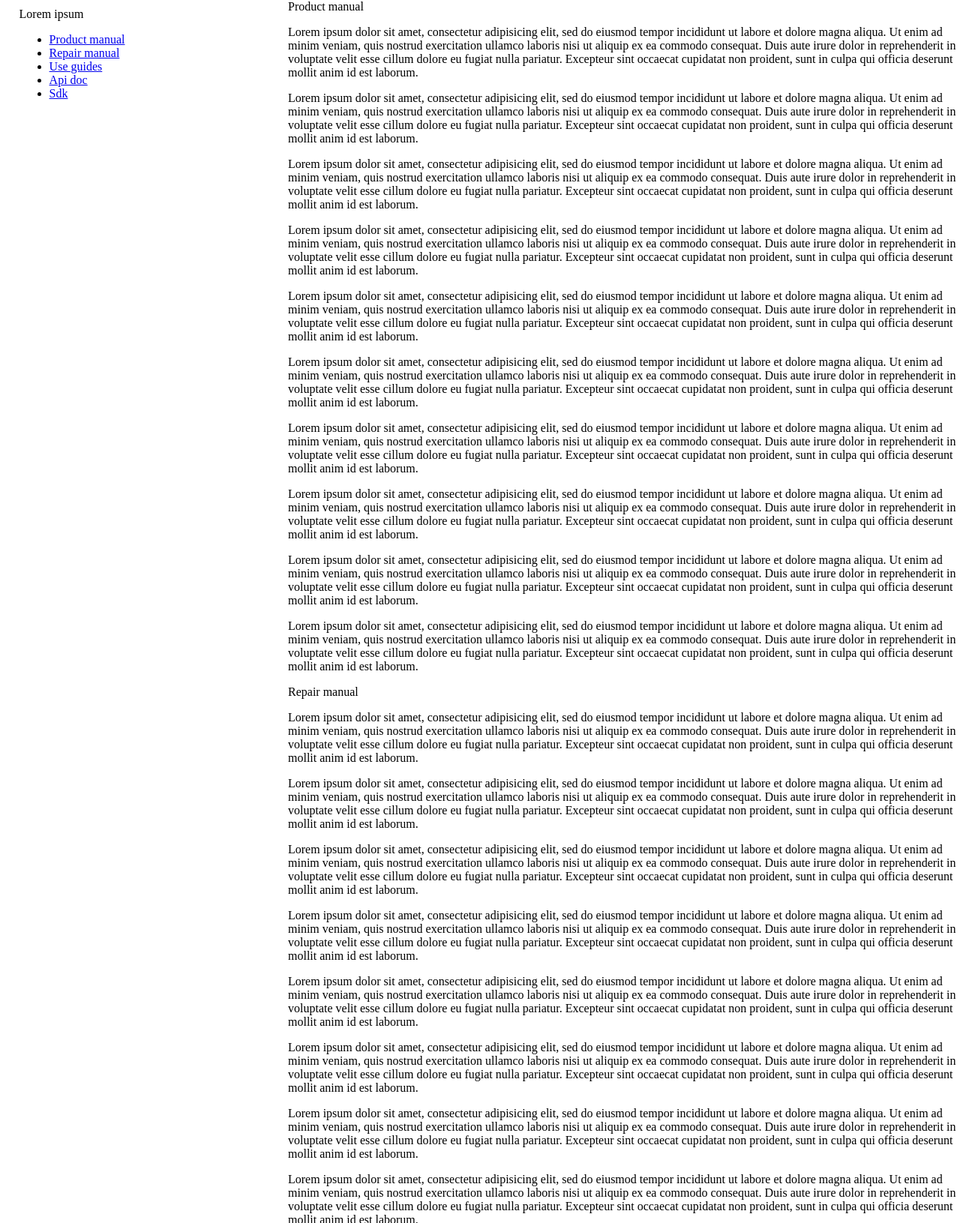
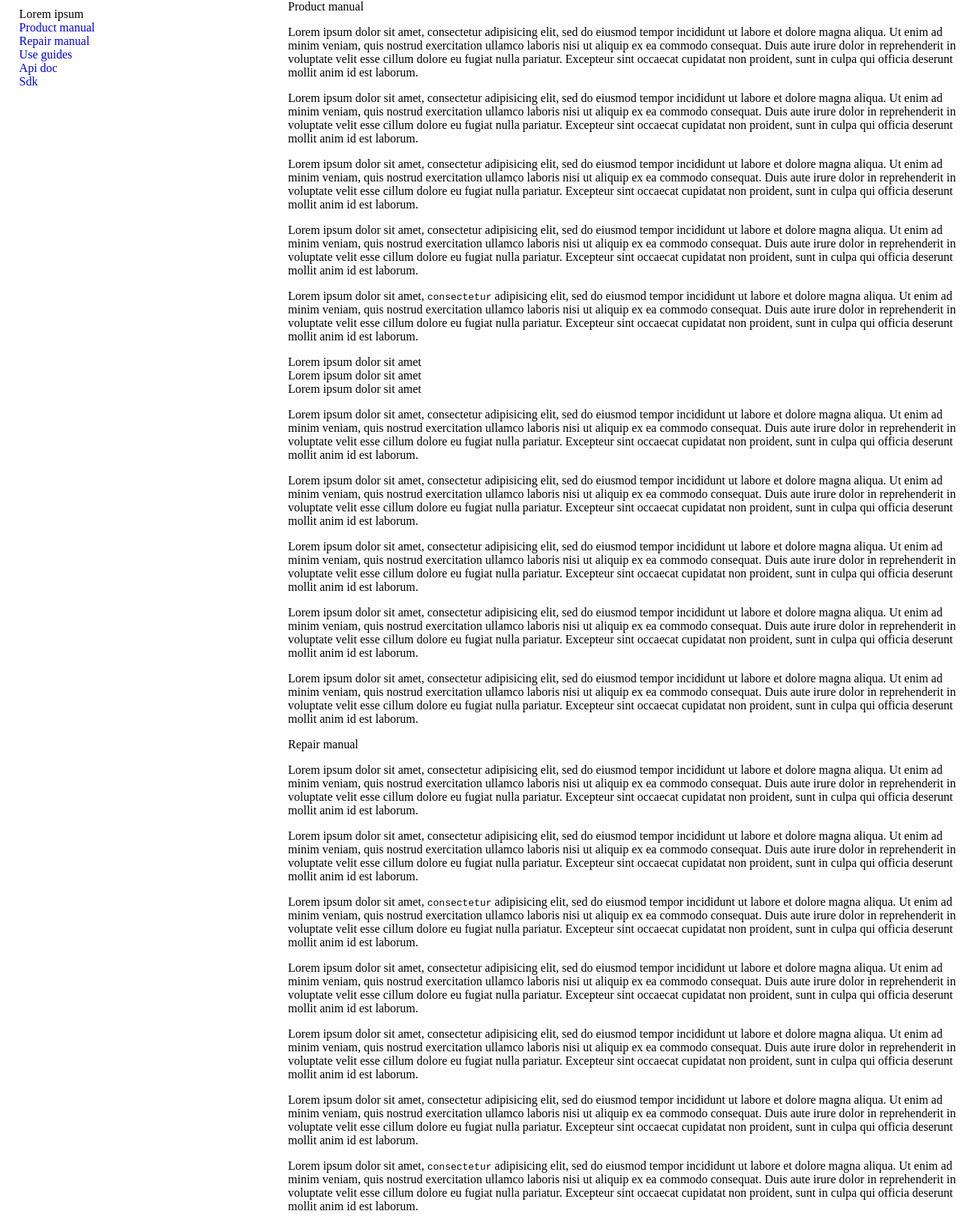
Before and after one commit to iammanny/Emmanuel-Baroka, a plain HTML site: page index.html in a window 1280 px wide. Shown: the top 1631 px of the page at 75% size. Drawn offline with Linux system fonts and the light colour scheme.

Commit message:
add code tag

```diff
--- a/css/style.css
+++ b/css/style.css
@@ -1,7 +1,19 @@
 body {
     margin: 0;
     padding: 0;
+}
 
+ul {
+  margin: 0;
+  padding: 0;
+}
+
+li {
+  list-style-type: none;
+}
+
+a {
+  text-decoration: none;
 }
 
 #navbar {
--- a/index.html
+++ b/index.html
@@ -26,7 +26,12 @@
          <p>Lorem ipsum dolor sit amet, consectetur adipisicing elit, sed do eiusmod tempor incididunt ut labore et dolore magna aliqua. Ut enim ad minim veniam, quis nostrud exercitation ullamco laboris nisi ut aliquip ex ea commodo consequat. Duis aute irure dolor in reprehenderit in voluptate velit esse cillum dolore eu fugiat nulla pariatur. Excepteur sint occaecat cupidatat non proident, sunt in culpa qui officia deserunt mollit anim id est laborum.</p>
          <p>Lorem ipsum dolor sit amet, consectetur adipisicing elit, sed do eiusmod tempor incididunt ut labore et dolore magna aliqua. Ut enim ad minim veniam, quis nostrud exercitation ullamco laboris nisi ut aliquip ex ea commodo consequat. Duis aute irure dolor in reprehenderit in voluptate velit esse cillum dolore eu fugiat nulla pariatur. Excepteur sint occaecat cupidatat non proident, sunt in culpa qui officia deserunt mollit anim id est laborum.</p>
          <p>Lorem ipsum dolor sit amet, consectetur adipisicing elit, sed do eiusmod tempor incididunt ut labore et dolore magna aliqua. Ut enim ad minim veniam, quis nostrud exercitation ullamco laboris nisi ut aliquip ex ea commodo consequat. Duis aute irure dolor in reprehenderit in voluptate velit esse cillum dolore eu fugiat nulla pariatur. Excepteur sint occaecat cupidatat non proident, sunt in culpa qui officia deserunt mollit anim id est laborum.</p>
-         <p>Lorem ipsum dolor sit amet, consectetur adipisicing elit, sed do eiusmod tempor incididunt ut labore et dolore magna aliqua. Ut enim ad minim veniam, quis nostrud exercitation ullamco laboris nisi ut aliquip ex ea commodo consequat. Duis aute irure dolor in reprehenderit in voluptate velit esse cillum dolore eu fugiat nulla pariatur. Excepteur sint occaecat cupidatat non proident, sunt in culpa qui officia deserunt mollit anim id est laborum.</p>
+         <p>Lorem ipsum dolor sit amet, <code>consectetur</code> adipisicing elit, sed do eiusmod tempor incididunt ut labore et dolore magna aliqua. Ut enim ad minim veniam, quis nostrud exercitation ullamco laboris nisi ut aliquip ex ea commodo consequat. Duis aute irure dolor in reprehenderit in voluptate velit esse cillum dolore eu fugiat nulla pariatur. Excepteur sint occaecat cupidatat non proident, sunt in culpa qui officia deserunt mollit anim id est laborum.</p>
+         <ul>
+           <li>Lorem ipsum dolor sit amet</li>
+           <li>Lorem ipsum dolor sit amet</li>
+           <li>Lorem ipsum dolor sit amet</li>
+         </ul>
          <p>Lorem ipsum dolor sit amet, consectetur adipisicing elit, sed do eiusmod tempor incididunt ut labore et dolore magna aliqua. Ut enim ad minim veniam, quis nostrud exercitation ullamco laboris nisi ut aliquip ex ea commodo consequat. Duis aute irure dolor in reprehenderit in voluptate velit esse cillum dolore eu fugiat nulla pariatur. Excepteur sint occaecat cupidatat non proident, sunt in culpa qui officia deserunt mollit anim id est laborum.</p>
          <p>Lorem ipsum dolor sit amet, consectetur adipisicing elit, sed do eiusmod tempor incididunt ut labore et dolore magna aliqua. Ut enim ad minim veniam, quis nostrud exercitation ullamco laboris nisi ut aliquip ex ea commodo consequat. Duis aute irure dolor in reprehenderit in voluptate velit esse cillum dolore eu fugiat nulla pariatur. Excepteur sint occaecat cupidatat non proident, sunt in culpa qui officia deserunt mollit anim id est laborum.</p>
          <p>Lorem ipsum dolor sit amet, consectetur adipisicing elit, sed do eiusmod tempor incididunt ut labore et dolore magna aliqua. Ut enim ad minim veniam, quis nostrud exercitation ullamco laboris nisi ut aliquip ex ea commodo consequat. Duis aute irure dolor in reprehenderit in voluptate velit esse cillum dolore eu fugiat nulla pariatur. Excepteur sint occaecat cupidatat non proident, sunt in culpa qui officia deserunt mollit anim id est laborum.</p>
@@ -39,11 +44,11 @@
        <article>
          <p>Lorem ipsum dolor sit amet, consectetur adipisicing elit, sed do eiusmod tempor incididunt ut labore et dolore magna aliqua. Ut enim ad minim veniam, quis nostrud exercitation ullamco laboris nisi ut aliquip ex ea commodo consequat. Duis aute irure dolor in reprehenderit in voluptate velit esse cillum dolore eu fugiat nulla pariatur. Excepteur sint occaecat cupidatat non proident, sunt in culpa qui officia deserunt mollit anim id est laborum.</p>
          <p>Lorem ipsum dolor sit amet, consectetur adipisicing elit, sed do eiusmod tempor incididunt ut labore et dolore magna aliqua. Ut enim ad minim veniam, quis nostrud exercitation ullamco laboris nisi ut aliquip ex ea commodo consequat. Duis aute irure dolor in reprehenderit in voluptate velit esse cillum dolore eu fugiat nulla pariatur. Excepteur sint occaecat cupidatat non proident, sunt in culpa qui officia deserunt mollit anim id est laborum.</p>
+         <p>Lorem ipsum dolor sit amet, <code>consectetur</code> adipisicing elit, sed do eiusmod tempor incididunt ut labore et dolore magna aliqua. Ut enim ad minim veniam, quis nostrud exercitation ullamco laboris nisi ut aliquip ex ea commodo consequat. Duis aute irure dolor in reprehenderit in voluptate velit esse cillum dolore eu fugiat nulla pariatur. Excepteur sint occaecat cupidatat non proident, sunt in culpa qui officia deserunt mollit anim id est laborum.</p>
          <p>Lorem ipsum dolor sit amet, consectetur adipisicing elit, sed do eiusmod tempor incididunt ut labore et dolore magna aliqua. Ut enim ad minim veniam, quis nostrud exercitation ullamco laboris nisi ut aliquip ex ea commodo consequat. Duis aute irure dolor in reprehenderit in voluptate velit esse cillum dolore eu fugiat nulla pariatur. Excepteur sint occaecat cupidatat non proident, sunt in culpa qui officia deserunt mollit anim id est laborum.</p>
          <p>Lorem ipsum dolor sit amet, consectetur adipisicing elit, sed do eiusmod tempor incididunt ut labore et dolore magna aliqua. Ut enim ad minim veniam, quis nostrud exercitation ullamco laboris nisi ut aliquip ex ea commodo consequat. Duis aute irure dolor in reprehenderit in voluptate velit esse cillum dolore eu fugiat nulla pariatur. Excepteur sint occaecat cupidatat non proident, sunt in culpa qui officia deserunt mollit anim id est laborum.</p>
          <p>Lorem ipsum dolor sit amet, consectetur adipisicing elit, sed do eiusmod tempor incididunt ut labore et dolore magna aliqua. Ut enim ad minim veniam, quis nostrud exercitation ullamco laboris nisi ut aliquip ex ea commodo consequat. Duis aute irure dolor in reprehenderit in voluptate velit esse cillum dolore eu fugiat nulla pariatur. Excepteur sint occaecat cupidatat non proident, sunt in culpa qui officia deserunt mollit anim id est laborum.</p>
-         <p>Lorem ipsum dolor sit amet, consectetur adipisicing elit, sed do eiusmod tempor incididunt ut labore et dolore magna aliqua. Ut enim ad minim veniam, quis nostrud exercitation ullamco laboris nisi ut aliquip ex ea commodo consequat. Duis aute irure dolor in reprehenderit in voluptate velit esse cillum dolore eu fugiat nulla pariatur. Excepteur sint occaecat cupidatat non proident, sunt in culpa qui officia deserunt mollit anim id est laborum.</p>
-         <p>Lorem ipsum dolor sit amet, consectetur adipisicing elit, sed do eiusmod tempor incididunt ut labore et dolore magna aliqua. Ut enim ad minim veniam, quis nostrud exercitation ullamco laboris nisi ut aliquip ex ea commodo consequat. Duis aute irure dolor in reprehenderit in voluptate velit esse cillum dolore eu fugiat nulla pariatur. Excepteur sint occaecat cupidatat non proident, sunt in culpa qui officia deserunt mollit anim id est laborum.</p>
+         <p>Lorem ipsum dolor sit amet, <code>consectetur</code> adipisicing elit, sed do eiusmod tempor incididunt ut labore et dolore magna aliqua. Ut enim ad minim veniam, quis nostrud exercitation ullamco laboris nisi ut aliquip ex ea commodo consequat. Duis aute irure dolor in reprehenderit in voluptate velit esse cillum dolore eu fugiat nulla pariatur. Excepteur sint occaecat cupidatat non proident, sunt in culpa qui officia deserunt mollit anim id est laborum.</p>
          <p>Lorem ipsum dolor sit amet, consectetur adipisicing elit, sed do eiusmod tempor incididunt ut labore et dolore magna aliqua. Ut enim ad minim veniam, quis nostrud exercitation ullamco laboris nisi ut aliquip ex ea commodo consequat. Duis aute irure dolor in reprehenderit in voluptate velit esse cillum dolore eu fugiat nulla pariatur. Excepteur sint occaecat cupidatat non proident, sunt in culpa qui officia deserunt mollit anim id est laborum.</p>
          <p>Lorem ipsum dolor sit amet, consectetur adipisicing elit, sed do eiusmod tempor incididunt ut labore et dolore magna aliqua. Ut enim ad minim veniam, quis nostrud exercitation ullamco laboris nisi ut aliquip ex ea commodo consequat. Duis aute irure dolor in reprehenderit in voluptate velit esse cillum dolore eu fugiat nulla pariatur. Excepteur sint occaecat cupidatat non proident, sunt in culpa qui officia deserunt mollit anim id est laborum.</p>
          <p>Lorem ipsum dolor sit amet, consectetur adipisicing elit, sed do eiusmod tempor incididunt ut labore et dolore magna aliqua. Ut enim ad minim veniam, quis nostrud exercitation ullamco laboris nisi ut aliquip ex ea commodo consequat. Duis aute irure dolor in reprehenderit in voluptate velit esse cillum dolore eu fugiat nulla pariatur. Excepteur sint occaecat cupidatat non proident, sunt in culpa qui officia deserunt mollit anim id est laborum.</p>
@@ -54,12 +59,17 @@
        <article>
          <p>Lorem ipsum dolor sit amet, consectetur adipisicing elit, sed do eiusmod tempor incididunt ut labore et dolore magna aliqua. Ut enim ad minim veniam, quis nostrud exercitation ullamco laboris nisi ut aliquip ex ea commodo consequat. Duis aute irure dolor in reprehenderit in voluptate velit esse cillum dolore eu fugiat nulla pariatur. Excepteur sint occaecat cupidatat non proident, sunt in culpa qui officia deserunt mollit anim id est laborum.</p>
          <p>Lorem ipsum dolor sit amet, consectetur adipisicing elit, sed do eiusmod tempor incididunt ut labore et dolore magna aliqua. Ut enim ad minim veniam, quis nostrud exercitation ullamco laboris nisi ut aliquip ex ea commodo consequat. Duis aute irure dolor in reprehenderit in voluptate velit esse cillum dolore eu fugiat nulla pariatur. Excepteur sint occaecat cupidatat non proident, sunt in culpa qui officia deserunt mollit anim id est laborum.</p>
+         <p>Lorem ipsum dolor sit amet, <code>consectetur</code> adipisicing elit, sed do eiusmod tempor incididunt ut labore et dolore magna aliqua. Ut enim ad minim veniam, quis nostrud exercitation ullamco laboris nisi ut aliquip ex ea commodo consequat. Duis aute irure dolor in reprehenderit in voluptate velit esse cillum dolore eu fugiat nulla pariatur. Excepteur sint occaecat cupidatat non proident, sunt in culpa qui officia deserunt mollit anim id est laborum.</p>
          <p>Lorem ipsum dolor sit amet, consectetur adipisicing elit, sed do eiusmod tempor incididunt ut labore et dolore magna aliqua. Ut enim ad minim veniam, quis nostrud exercitation ullamco laboris nisi ut aliquip ex ea commodo consequat. Duis aute irure dolor in reprehenderit in voluptate velit esse cillum dolore eu fugiat nulla pariatur. Excepteur sint occaecat cupidatat non proident, sunt in culpa qui officia deserunt mollit anim id est laborum.</p>
          <p>Lorem ipsum dolor sit amet, consectetur adipisicing elit, sed do eiusmod tempor incididunt ut labore et dolore magna aliqua. Ut enim ad minim veniam, quis nostrud exercitation ullamco laboris nisi ut aliquip ex ea commodo consequat. Duis aute irure dolor in reprehenderit in voluptate velit esse cillum dolore eu fugiat nulla pariatur. Excepteur sint occaecat cupidatat non proident, sunt in culpa qui officia deserunt mollit anim id est laborum.</p>
+         <ol>
+           <li>consectetur adipisicing elit</li>
+           <li>consectetur adipisicing elit</li>
+           <li>consectetur adipisicing elit</li>
+         </ol>
          <p>Lorem ipsum dolor sit amet, consectetur adipisicing elit, sed do eiusmod tempor incididunt ut labore et dolore magna aliqua. Ut enim ad minim veniam, quis nostrud exercitation ullamco laboris nisi ut aliquip ex ea commodo consequat. Duis aute irure dolor in reprehenderit in voluptate velit esse cillum dolore eu fugiat nulla pariatur. Excepteur sint occaecat cupidatat non proident, sunt in culpa qui officia deserunt mollit anim id est laborum.</p>
          <p>Lorem ipsum dolor sit amet, consectetur adipisicing elit, sed do eiusmod tempor incididunt ut labore et dolore magna aliqua. Ut enim ad minim veniam, quis nostrud exercitation ullamco laboris nisi ut aliquip ex ea commodo consequat. Duis aute irure dolor in reprehenderit in voluptate velit esse cillum dolore eu fugiat nulla pariatur. Excepteur sint occaecat cupidatat non proident, sunt in culpa qui officia deserunt mollit anim id est laborum.</p>
-         <p>Lorem ipsum dolor sit amet, consectetur adipisicing elit, sed do eiusmod tempor incididunt ut labore et dolore magna aliqua. Ut enim ad minim veniam, quis nostrud exercitation ullamco laboris nisi ut aliquip ex ea commodo consequat. Duis aute irure dolor in reprehenderit in voluptate velit esse cillum dolore eu fugiat nulla pariatur. Excepteur sint occaecat cupidatat non proident, sunt in culpa qui officia deserunt mollit anim id est laborum.</p>
-         <p>Lorem ipsum dolor sit amet, consectetur adipisicing elit, sed do eiusmod tempor incididunt ut labore et dolore magna aliqua. Ut enim ad minim veniam, quis nostrud exercitation ullamco laboris nisi ut aliquip ex ea commodo consequat. Duis aute irure dolor in reprehenderit in voluptate velit esse cillum dolore eu fugiat nulla pariatur. Excepteur sint occaecat cupidatat non proident, sunt in culpa qui officia deserunt mollit anim id est laborum.</p>
+         <p>Lorem ipsum dolor sit amet, <code>consectetur</code> adipisicing elit, sed do eiusmod tempor incididunt ut labore et dolore magna aliqua. Ut enim ad minim veniam, quis nostrud exercitation ullamco laboris nisi ut aliquip ex ea commodo consequat. Duis aute irure dolor in reprehenderit in voluptate velit esse cillum dolore eu fugiat nulla pariatur. Excepteur sint occaecat cupidatat non proident, sunt in culpa qui officia deserunt mollit anim id est laborum.</p>
          <p>Lorem ipsum dolor sit amet, consectetur adipisicing elit, sed do eiusmod tempor incididunt ut labore et dolore magna aliqua. Ut enim ad minim veniam, quis nostrud exercitation ullamco laboris nisi ut aliquip ex ea commodo consequat. Duis aute irure dolor in reprehenderit in voluptate velit esse cillum dolore eu fugiat nulla pariatur. Excepteur sint occaecat cupidatat non proident, sunt in culpa qui officia deserunt mollit anim id est laborum.</p>
          <p>Lorem ipsum dolor sit amet, consectetur adipisicing elit, sed do eiusmod tempor incididunt ut labore et dolore magna aliqua. Ut enim ad minim veniam, quis nostrud exercitation ullamco laboris nisi ut aliquip ex ea commodo consequat. Duis aute irure dolor in reprehenderit in voluptate velit esse cillum dolore eu fugiat nulla pariatur. Excepteur sint occaecat cupidatat non proident, sunt in culpa qui officia deserunt mollit anim id est laborum.</p>
        </article>
```
